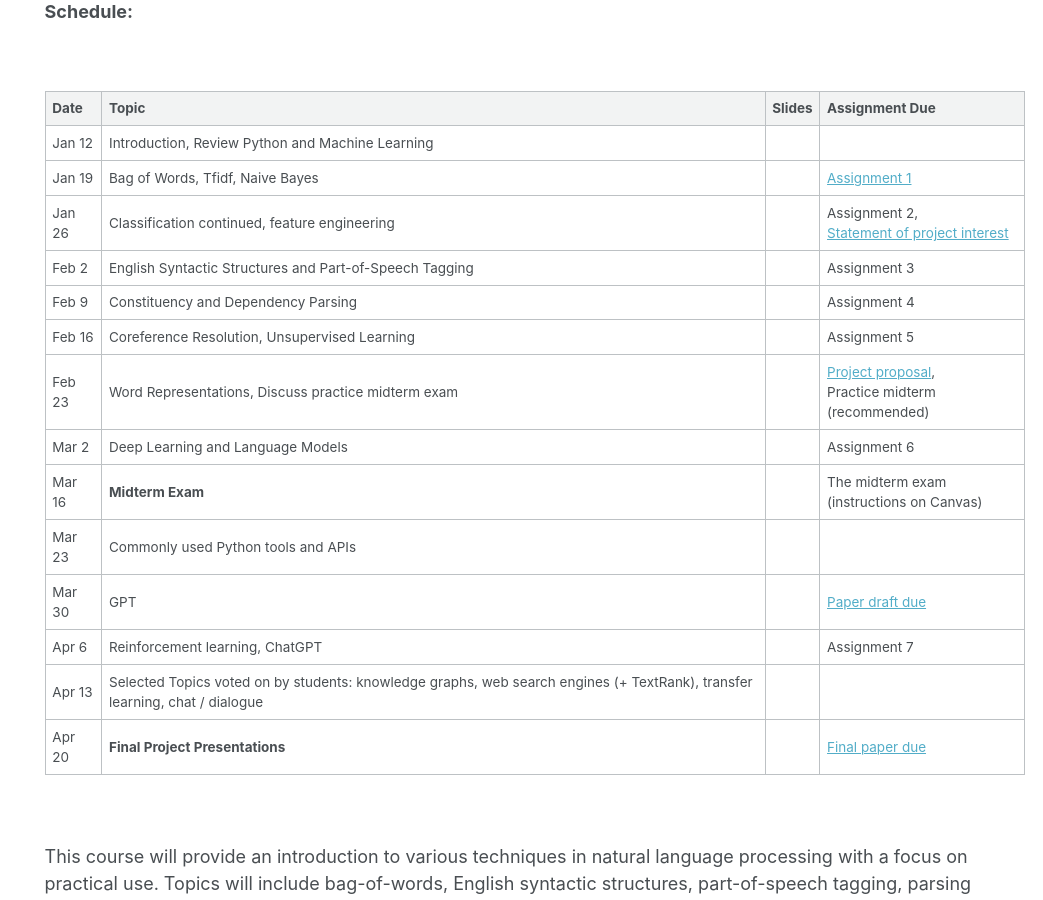
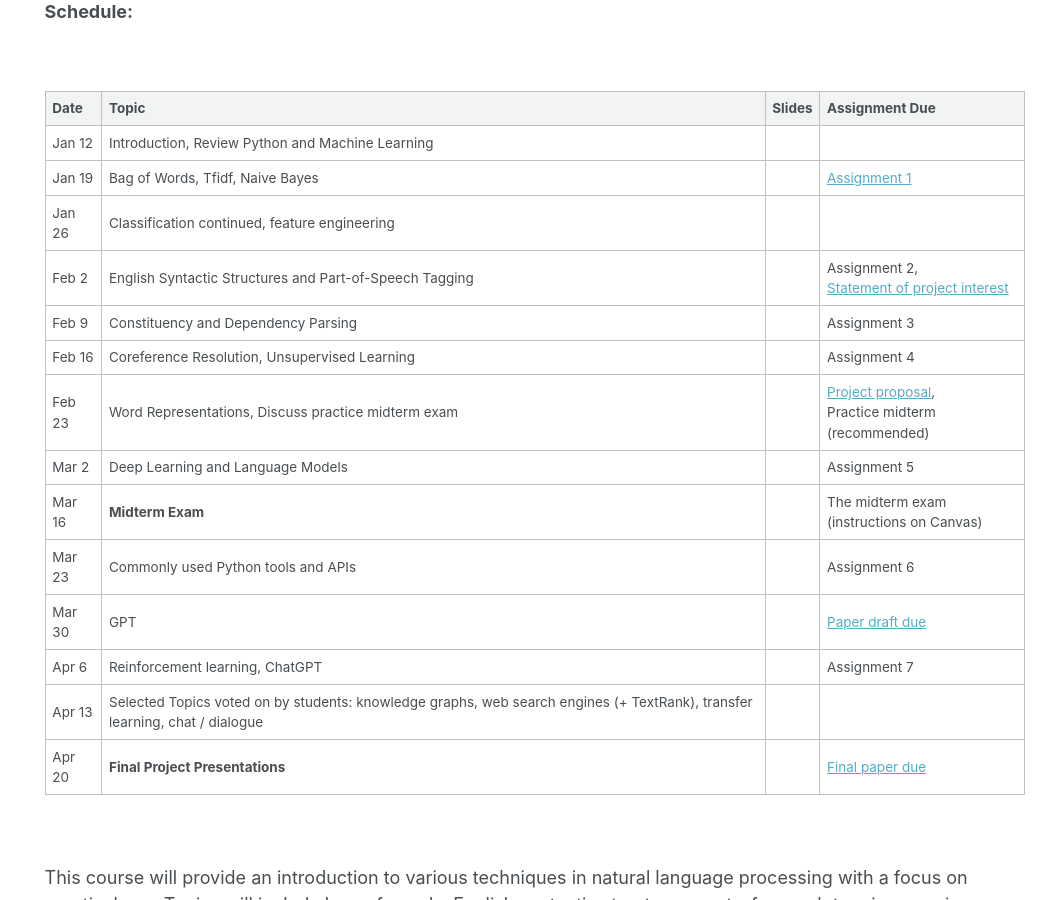
Before and after one commit to rasikabh/rasikabh.github.io, a Jekyll site: the page built from _pages/nlp2023.md, in a window 1280 px wide and 900 px high, scrolled down 640 px. Shown: the whole window, without its empty margins (237-1280 px from the left). Built offline with Jekyll 4.4.1, drawn with Linux system fonts in a browser that asks for light colours.

Commit message:
Update nlp2023.md

```diff
--- a/_pages/nlp2023.md
+++ b/_pages/nlp2023.md
@@ -42,14 +42,14 @@ Tuesdays 10am - 12pm outside room 1010
 |--------|-----------------------------------------------------------------------------------------------|--------|----------------|
 | Jan 12  | Introduction, Review Python and Machine Learning                                             |        |                |
 | Jan 19 | Bag of Words, Tfidf, Naive Bayes                                                              |        | [Assignment 1](https://docs.google.com/document/d/1YaN7B-1CaPwAk7X-gqNgtAd3JQMdIvJo9SUiFIdgpek/edit?usp=sharing) |
-| Jan 26 | Classification continued, feature engineering |        | Assignment 2, <br/> [Statement of project interest](https://docs.google.com/document/d/1qe6uiXbJRvUv1WxvN_YH1PHN7yPMu5hcos9N6x7s_cc/edit?usp=sharing) |
-| Feb 2 | English Syntactic Structures and Part-of-Speech Tagging |  | Assignment 3 |
-| Feb 9  | Constituency and Dependency Parsing                                                           |  | Assignment 4 |
-| Feb 16 | Coreference Resolution, Unsupervised Learning                                                                       |  | Assignment 5 |
+| Jan 26 | Classification continued, feature engineering |        |  |
+| Feb 2 | English Syntactic Structures and Part-of-Speech Tagging |  | Assignment 2, <br/> [Statement of project interest](https://docs.google.com/document/d/1qe6uiXbJRvUv1WxvN_YH1PHN7yPMu5hcos9N6x7s_cc/edit?usp=sharing) |
+| Feb 9  | Constituency and Dependency Parsing                                                           |  | Assignment 3 |
+| Feb 16 | Coreference Resolution, Unsupervised Learning                                                                       |  | Assignment 4 |
 | Feb 23 | Word Representations, Discuss practice midterm exam  |  | [Project proposal](https://docs.google.com/document/d/1qe6uiXbJRvUv1WxvN_YH1PHN7yPMu5hcos9N6x7s_cc/edit?usp=sharing), <br> Practice midterm (recommended) |
-| Mar 2 | Deep Learning and Language Models |  | Assignment 6 |
+| Mar 2 | Deep Learning and Language Models |  | Assignment 5 |
 | Mar 16  | **Midterm Exam** |  | The midterm exam <br> (instructions on Canvas) |
-| Mar 23  | Commonly used Python tools and APIs |  |  |
+| Mar 23  | Commonly used Python tools and APIs |  | Assignment 6 |
 | Mar 30 | GPT |  | [Paper draft due](https://docs.google.com/document/d/1qe6uiXbJRvUv1WxvN_YH1PHN7yPMu5hcos9N6x7s_cc/edit?usp=sharing) |
 | Apr 6 | Reinforcement learning, ChatGPT  |  | Assignment 7 |
 | Apr 13 | Selected Topics voted on by students: knowledge graphs, web search engines (+ TextRank), transfer learning, chat / dialogue |  |  |
```
